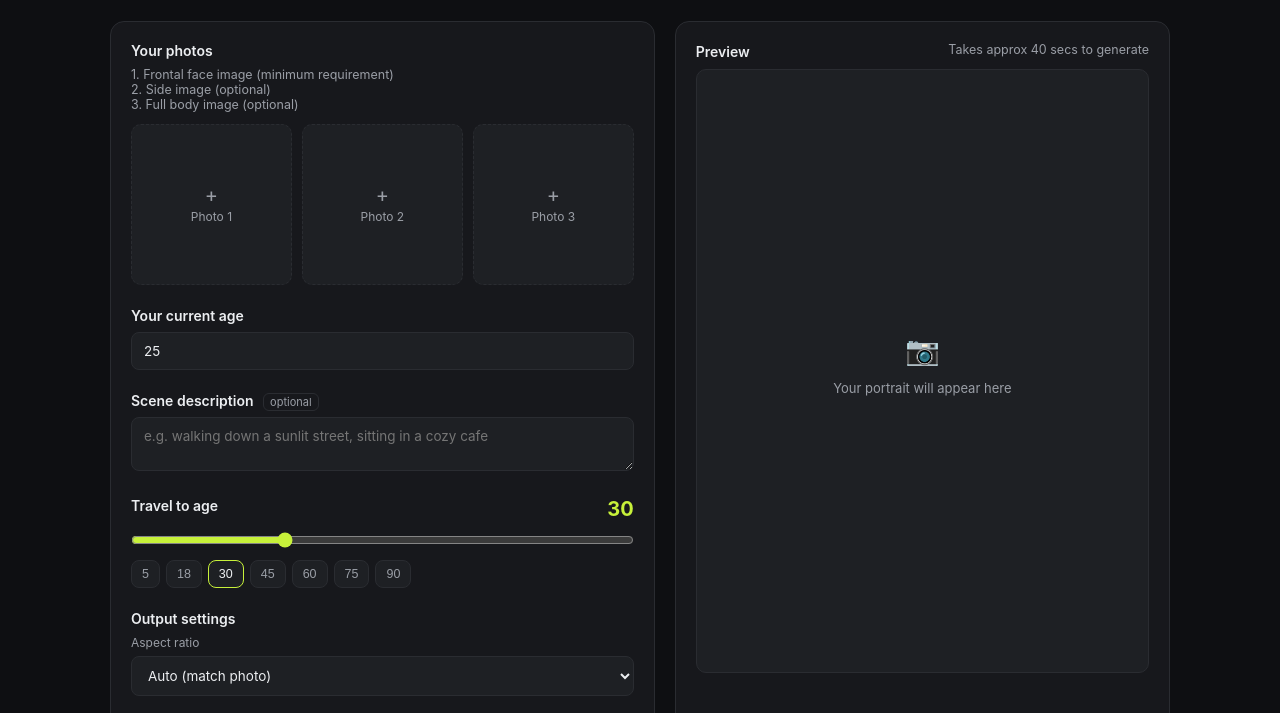
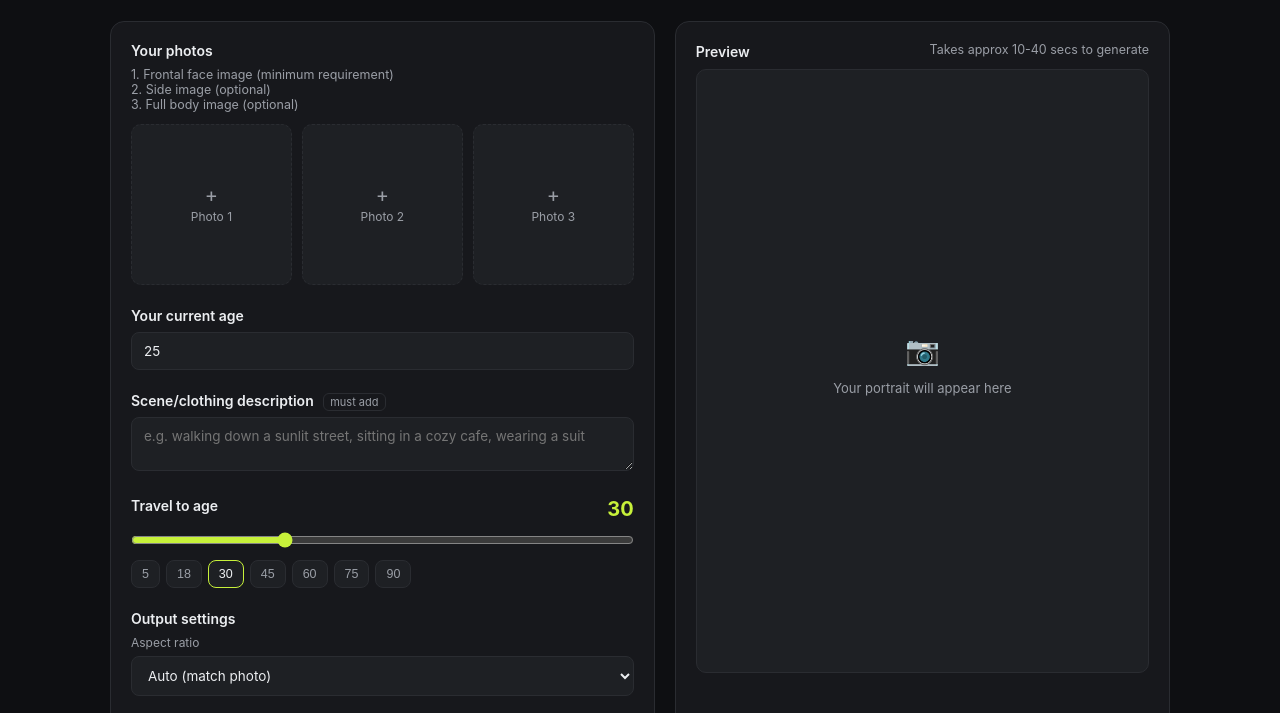
Before and after one commit to ajinjoseph86/ageapp, a website: page public/index.html in a window 1280 px wide. Shown: the part 69-782 px from the top of the page. Drawn offline with Linux system fonts and the light colour scheme; no server answers.

Commit message:
Widen generation time estimate and require scene/clothing description
Scene description is now mandatory (validated client- and server-side)
and relabeled to make clear it also covers clothing.

```diff
--- a/public/app.js
+++ b/public/app.js
@@ -160,6 +160,11 @@ els.generateBtn.addEventListener('click', async () => {
     return;
   }
 
+  if (!els.sceneDescription.value.trim()) {
+    showError('Add a scene/clothing description.');
+    return;
+  }
+
   const formData = new FormData();
   photos.forEach((file) => formData.append('photos', file));
   formData.append('currentAge', String(currentAge));
--- a/public/index.html
+++ b/public/index.html
@@ -52,8 +52,8 @@
         </div>
 
         <div class="field-group">
-          <h2>Scene description <span class="optional">optional</span></h2>
-          <textarea id="scene-description" class="text-input" rows="2" placeholder="e.g. walking down a sunlit street, sitting in a cozy cafe"></textarea>
+          <h2>Scene/clothing description <span class="optional">must add</span></h2>
+          <textarea id="scene-description" class="text-input" rows="2" placeholder="e.g. walking down a sunlit street, sitting in a cozy cafe, wearing a suit"></textarea>
         </div>
 
         <div class="field-group">
@@ -96,7 +96,7 @@
       <section class="panel preview">
         <div class="row-between">
           <h2>Preview</h2>
-          <span class="hint">Takes approx 40 secs to generate</span>
+          <span class="hint">Takes approx 10-40 secs to generate</span>
           <a id="download-btn" class="download-btn hidden" href="#" download="age-transform.png">&#8681; Download</a>
         </div>
         <div class="preview-frame" id="preview-frame">
--- a/server.js
+++ b/server.js
@@ -216,6 +216,9 @@ app.post('/api/generate', upload.array('photos', 3), async (req, res) => {
     if (!Number.isFinite(targetAge) || targetAge < 0 || targetAge > 120) {
       return res.status(400).json({ error: 'Target age must be between 0 and 120.' });
     }
+    if (!sceneDescription.trim()) {
+      return res.status(400).json({ error: 'Scene/clothing description is required.' });
+    }
 
     // ---- budget check BEFORE spending anything ----
     const estimatedCost = COST_PER_IMAGE_USD; // 1 output image per generation
```
